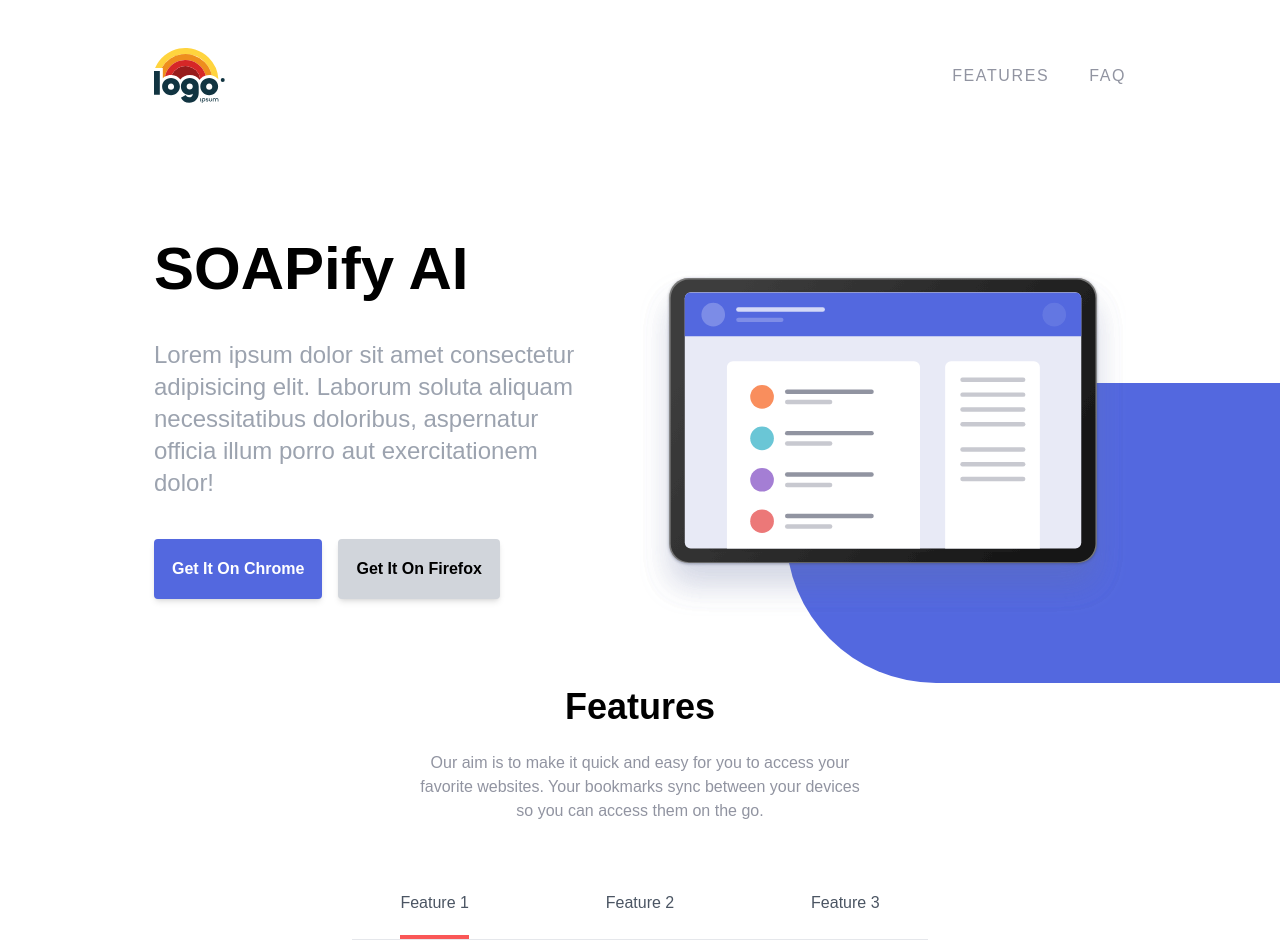
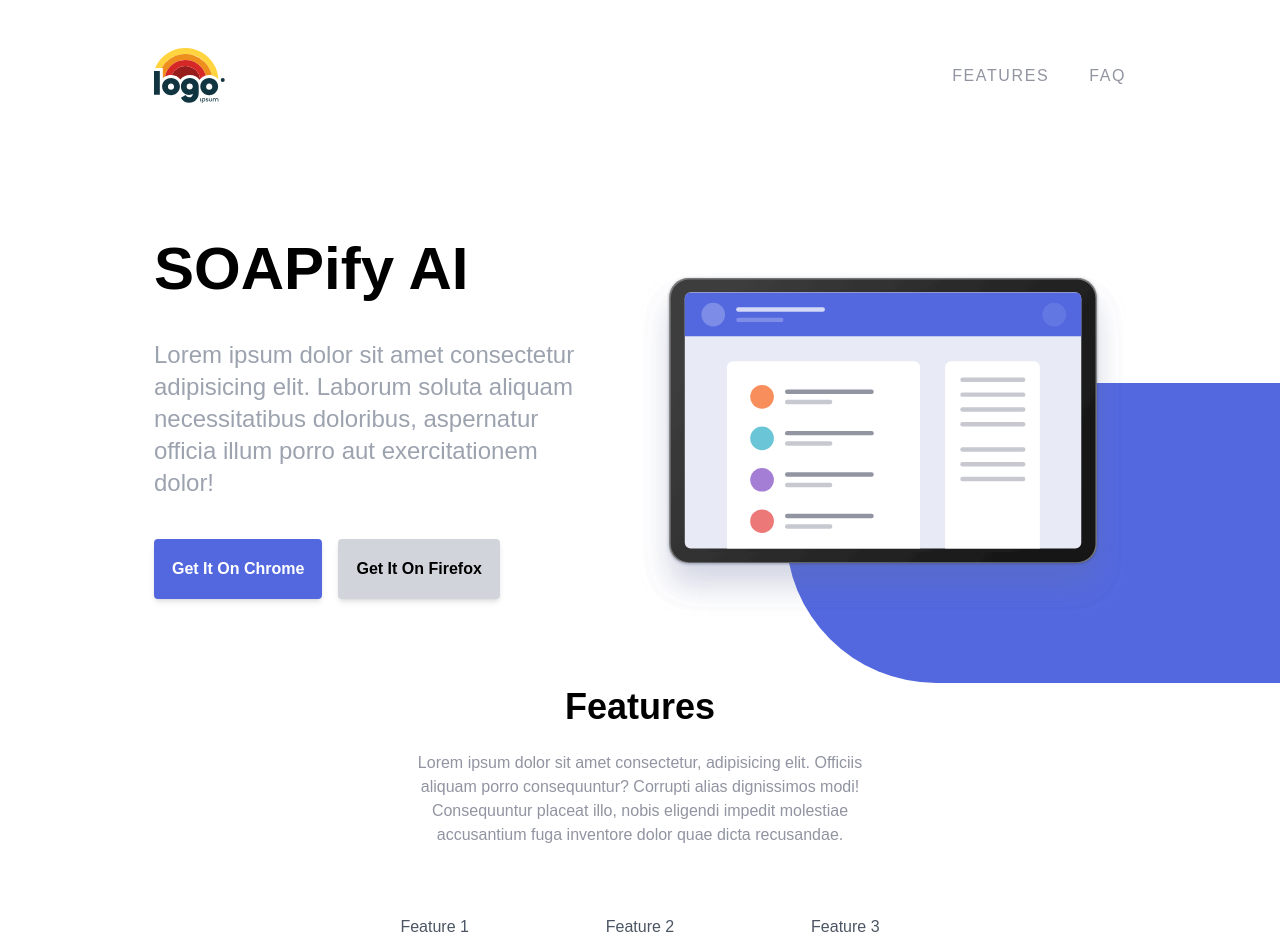
Before and after one commit to thomasmartinez114/soapify, a Next.js app: page / in a window 1280 px wide. Shown: the top 952 px of the page. Built offline with nearby package versions, Linux system fonts and the light colour scheme.

Commit message:
updated slogan for feature

```diff
--- a/components/Features.jsx
+++ b/components/Features.jsx
@@ -10,9 +10,10 @@ const Features = () => {
         <div className='container mx-auto mt-16 px-6'>
           <h2 className='mb-6 text-4xl font-semibold text-center'>Features</h2>
           <p className='max-w-md mx-auto text-center text-grayishBlue'>
-            Our aim is to make it quick and easy for you to access your favorite
-            websites. Your bookmarks sync between your devices so you can access
-            them on the go.
+            Lorem ipsum dolor sit amet consectetur, adipisicing elit. Officiis
+            aliquam porro consequuntur? Corrupti alias dignissimos modi!
+            Consequuntur placeat illo, nobis eligendi impedit molestiae
+            accusantium fuga inventore dolor quae dicta recusandae.
           </p>
         </div>
       </section>
```
